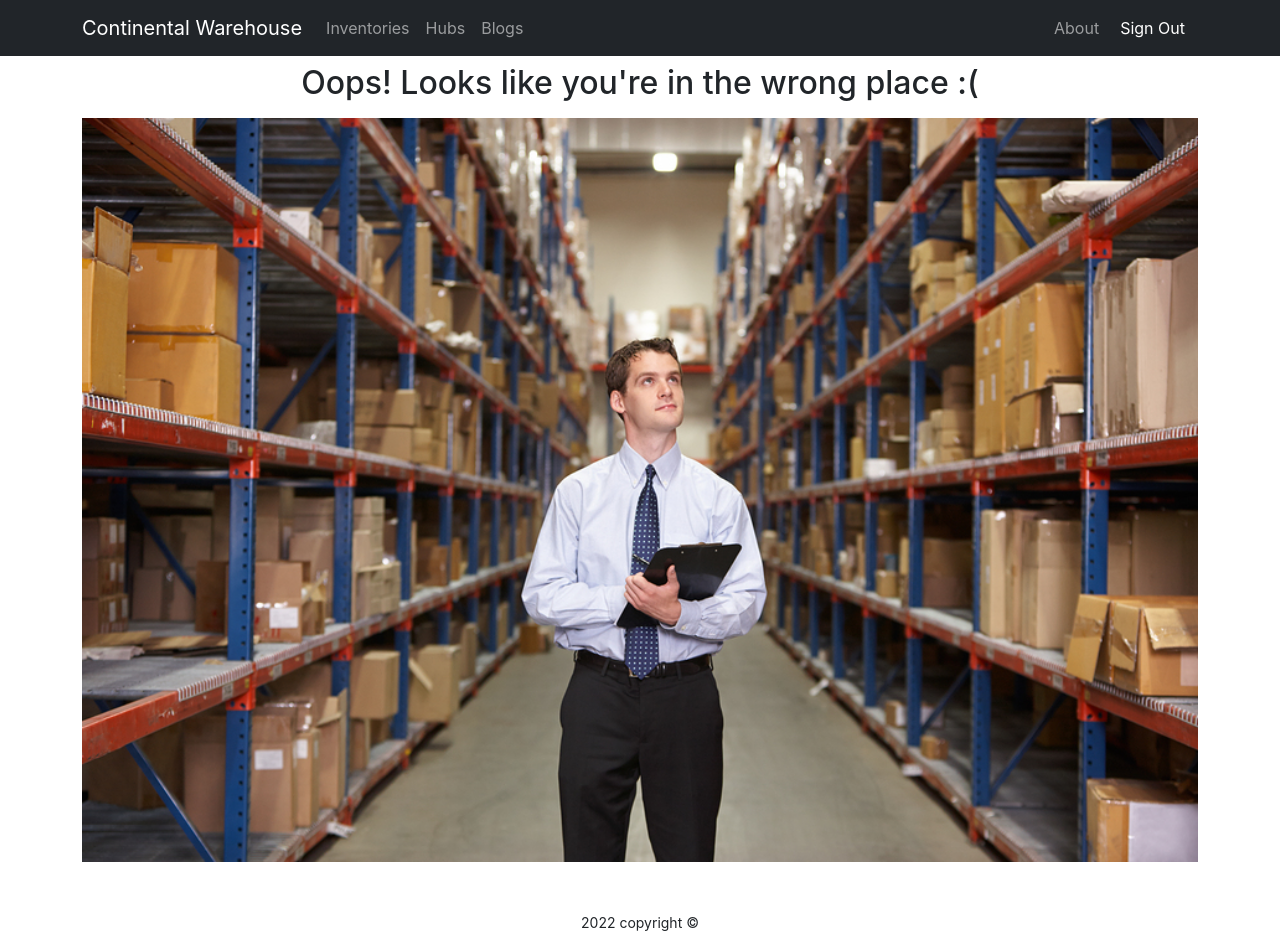
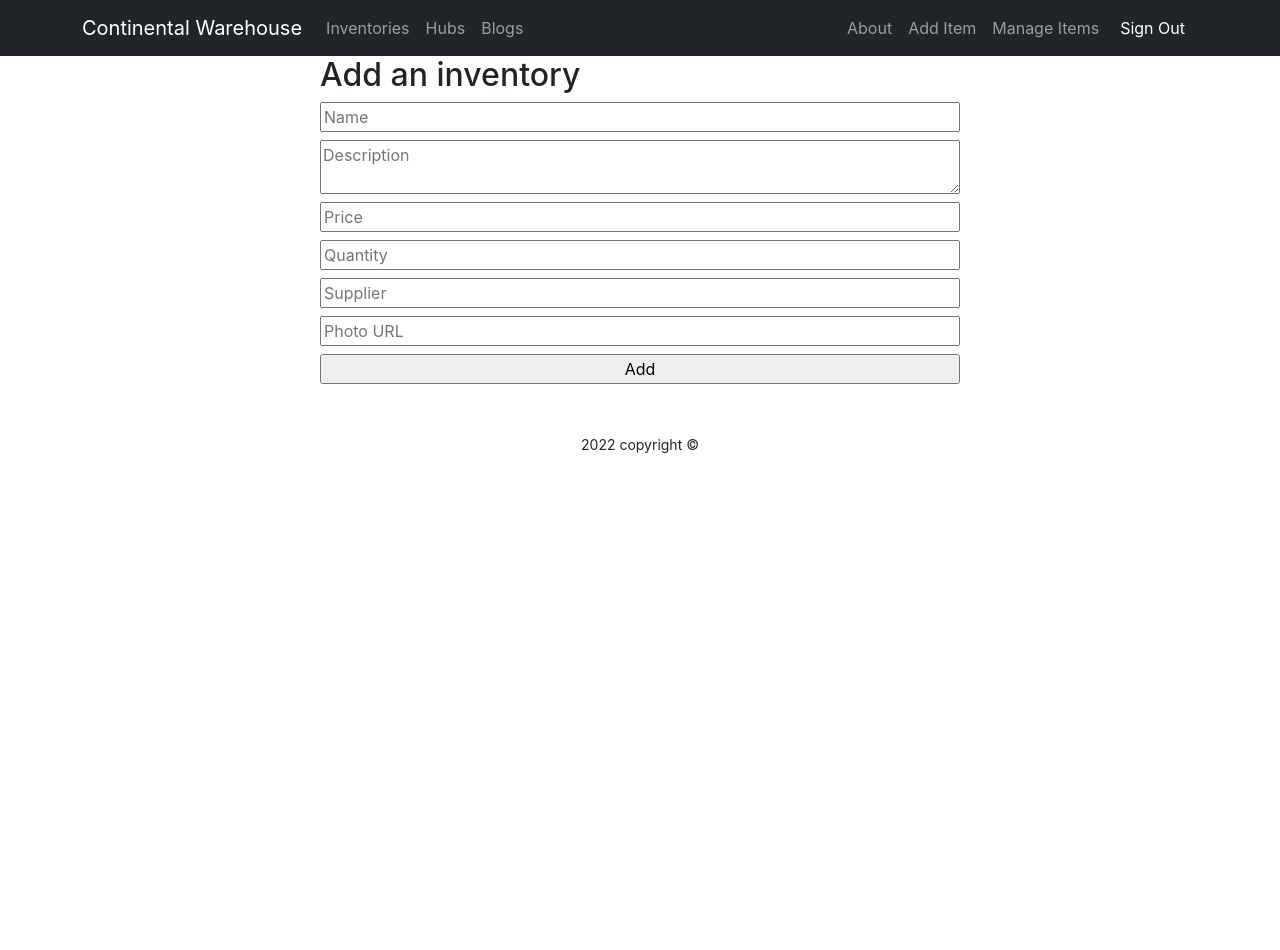
Before and after one commit to SpeedBird789/warehouse-client-A11, a React (Create React App) app: page /addinventory in a window 1280 px wide. After the commit the page ends 800 px from the top, so only its background shows below. Built offline with nearby package versions, Linux system fonts and the light colour scheme; no server answers; sample sign-in values are in the browser's storage.

Commit message:
starting manage items/manage inventories

```diff
--- a/package.json
+++ b/package.json
@@ -12,6 +12,7 @@
     "react-bootstrap": "^2.3.1",
     "react-dom": "^18.1.0",
     "react-firebase-hooks": "^5.0.3",
+    "react-hook-form": "^7.30.0",
     "react-router-dom": "^6.3.0",
     "react-scripts": "5.0.1",
     "react-toastify": "^8.2.0",
--- a/src/App.js
+++ b/src/App.js
@@ -1,6 +1,7 @@
 import { Route, Routes } from 'react-router-dom';
 import './App.css';
 import About from './Pages/About/About';
+import AddInventory from './Pages/AddInventory/AddInventory';
 import Blogs from './Pages/Blogs/Blogs';
 import Home from './Pages/Home/Home/Home';
 import InventoryDetail from './Pages/InventoryDetail/InventoryDetail';
@@ -28,6 +29,11 @@ function App() {
             <Manage></Manage>
           </RequireAuth>
         }></Route>
+        <Route path='/addinventory' element={
+          <RequireAuth>
+            <AddInventory></AddInventory>
+          </RequireAuth>
+        }></Route>
         <Route path='/blogs' element={<Blogs></Blogs>}></Route>
         <Route path='*' element={<NotFound></NotFound>}></Route>
       </Routes>
--- /dev/null
+++ b/src/Pages/AddInventory/AddInventory.js
@@ -0,0 +1,41 @@
+import React from 'react';
+import { useForm, useFormContext } from 'react-hook-form';
+
+const AddInventory = () => {
+    const { register, handleSubmit } = useForm();
+
+    const onSubmit = data => {
+        console.log(data);
+        const url = `http://localhost:5000/inventory`;
+        fetch(url, {
+            method: 'POST',
+            headers: {
+                'content-type': 'application/json'
+            },
+            body: JSON.stringify(data)
+        })
+        .then(res => res.json())
+        .then(result =>{
+            console.log(result);
+        })
+    };
+
+
+
+    return (
+        <div className='w-50 mx-auto'>
+            <h2>Add an inventory</h2>
+            <form className='d-flex flex-column' onSubmit={handleSubmit(onSubmit)}>
+                <input className='mb-2' placeholder='Name' {...register("name", { required: true })} />
+                <textarea className='mb-2' placeholder='Description' {...register("description")} />
+                <input className='mb-2' placeholder='Price' type="number" {...register("price")} />
+                <input className='mb-2' placeholder='Quantity' type="number" {...register("quantity")} />
+                <input className='mb-2' placeholder='Supplier' type="text" {...register("supplier")} />
+                <input className='mb-2' placeholder='Photo URL' type="text" {...register("img")} />
+                <input type="submit" value='Add' />
+            </form>
+        </div>
+    );
+};
+
+export default AddInventory;
--- a/src/Pages/Home/Inventories/Inventories.js
+++ b/src/Pages/Home/Inventories/Inventories.js
@@ -1,4 +1,5 @@
 import React, { useEffect, useState } from 'react';
+import { Link } from 'react-router-dom';
 import Inventory from '../Inventory/Inventory';
 import './Inventories.css';
 
@@ -6,10 +7,10 @@ const Inventories = () => {
 
     const [inventories, setInventories] = useState([]);
 
-    useEffect(()=>{
+    useEffect(() => {
         fetch('http://localhost:5000/inventory')
-        .then(res => res.json())
-        .then(data => setInventories(data));
+            .then(res => res.json())
+            .then(data => setInventories(data));
     }, [])
 
 
@@ -17,9 +18,14 @@ const Inventories = () => {
         <div id='inventories' className='container'>
             <h1 className='mt-5 mb-3 inventories-title'>Inventories: </h1>
             <div className='inventories-container'>
-            {
-                inventories.map(inventory =><Inventory key={inventory._id} inventory={inventory}></Inventory>)
-            }
+                {
+                    inventories.map(inventory => <Inventory key={inventory._id} inventory={inventory}></Inventory>)
+                }
+            </div>
+            <div className='text-center mt-4'>
+                <Link to='/manage'>
+                    <button className='btn btn-link text-decoration-none'>Manage Inventories</button>
+                </Link>
             </div>
         </div>
     );
--- a/src/Pages/Manage/Manage.js
+++ b/src/Pages/Manage/Manage.js
@@ -1,9 +1,13 @@
 import React from 'react';
 
+
 const Manage = () => {
+
+
     return (
         <div>
             <h1 className='text-center mt-2'>Manage Your Inventory Here</h1>
+
         </div>
     );
 };
--- a/src/Pages/Shared/Header/Header.js
+++ b/src/Pages/Shared/Header/Header.js
@@ -26,6 +26,13 @@ const Header = () => {
                     <Nav>
                         <Nav.Link as={Link} to="about">About</Nav.Link>
                         {
+                            user && <>
+                            <Nav.Link as={Link} to="addinventory">Add Item</Nav.Link>
+                            <Nav.Link as={Link} to="manage">Manage Items</Nav.Link>
+
+                            </>
+                        }
+                        {
                             user ?
                             <button className='btn btn-link text-white text-decoration-none' onClick={handleSignOut}>Sign Out</button>
                             :
```
Also changed, not shown: 1 other file (tests, documents, lock files or other folders).
